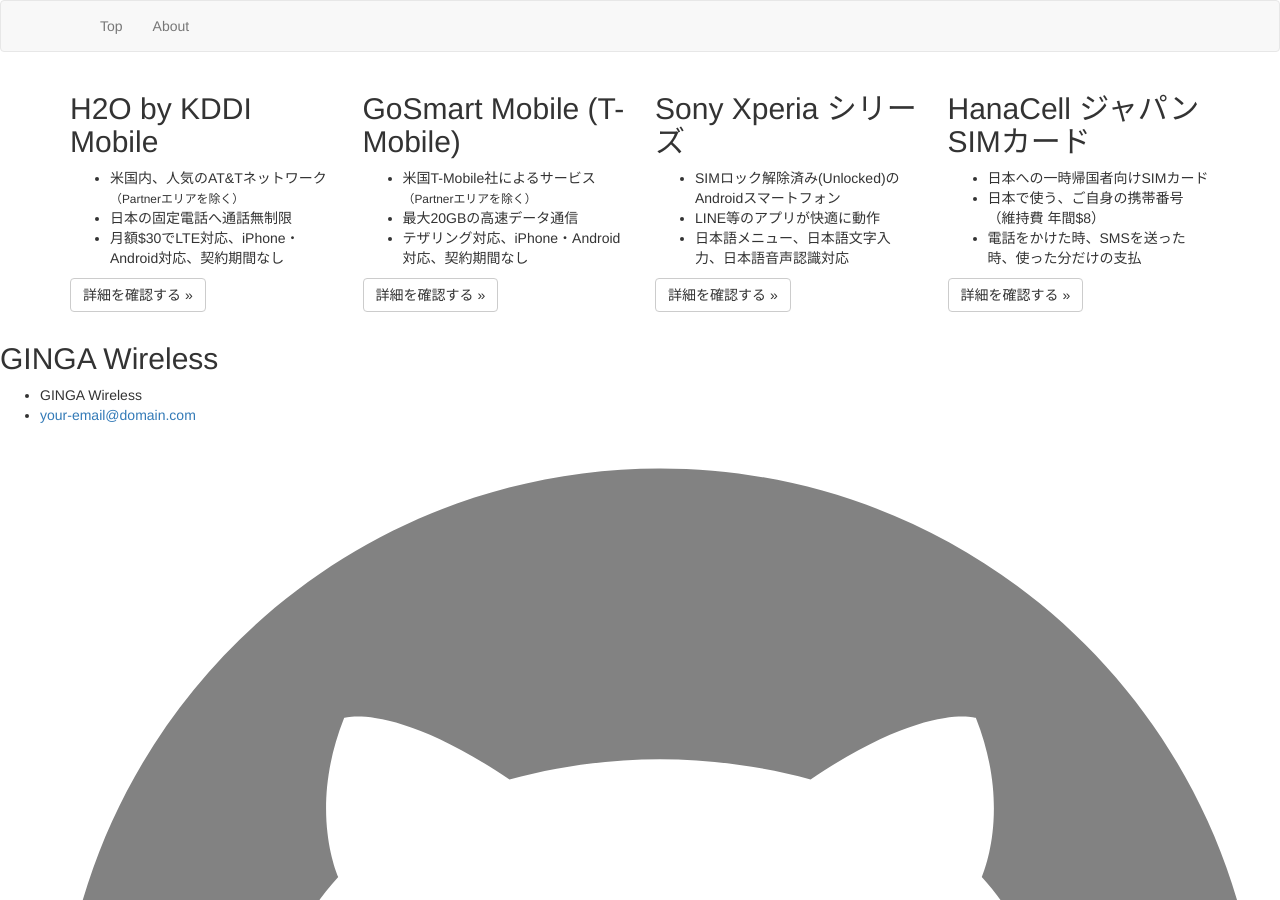
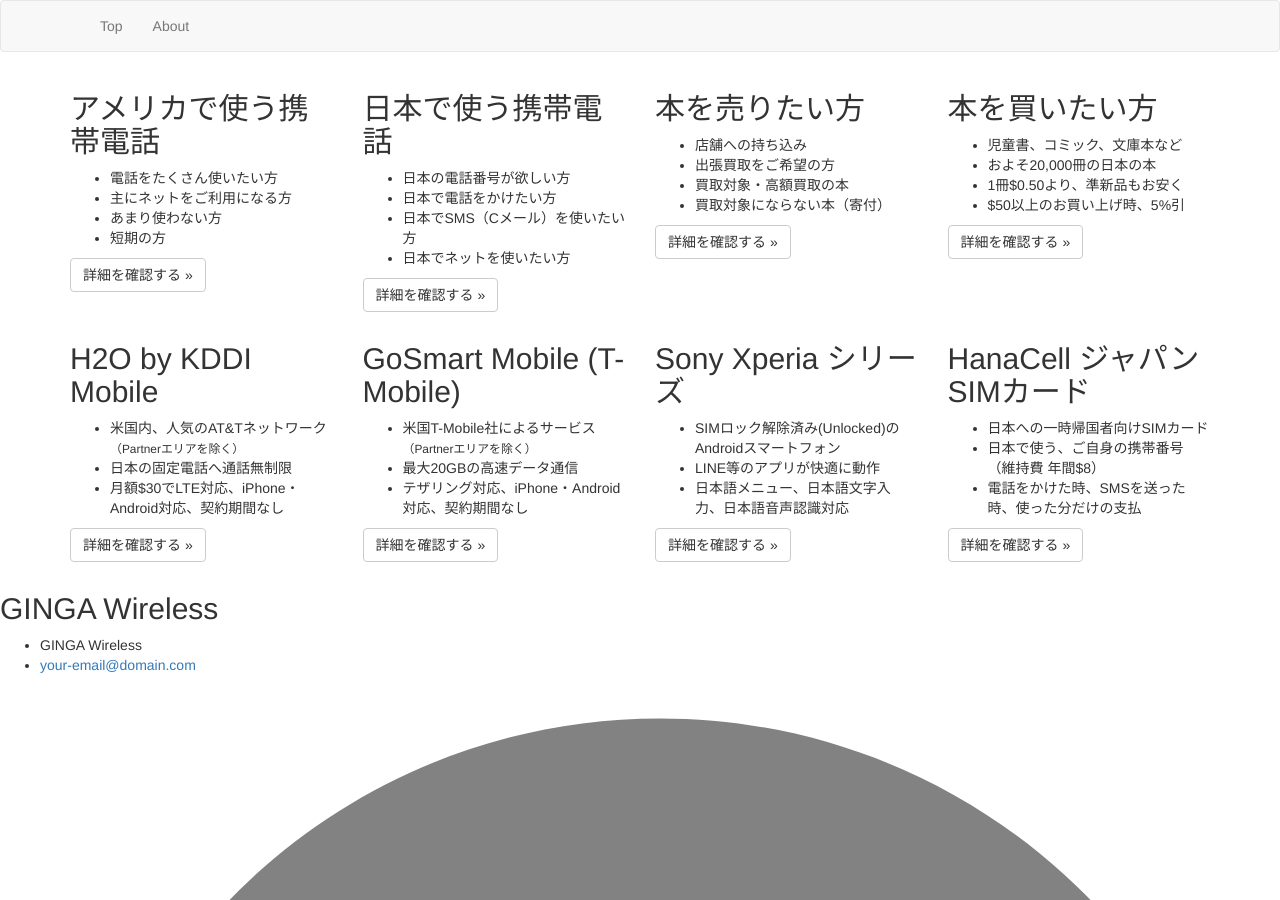
Before and after one commit to kenginga/gingaw3, a Jekyll site: the page built from index.html, in a window 1280 px wide and 900 px high. Built offline with Jekyll 4.4.1, drawn with Linux system fonts in a browser that asks for light colours; nearby versions of some CDN libraries.

Commit message:
added another row in Japanese

```diff
--- a/index.html
+++ b/index.html
@@ -4,6 +4,58 @@
 nav_order: 1
 ---
 <main>
+  <section class="container">
+    <div class="row">
+      <div class="col-lg-6">
+        <div class="row">
+          <article class="col-sm-6">
+            <h2>アメリカで使う携帯電話</h2>
+            <ul>
+              <li>電話をたくさん使いたい方</li>
+              <li>主にネットをご利用になる方</li>
+              <li>あまり使わない方</li>
+              <li>短期の方</li>
+            </ul>
+            <p><a class="btn btn-default" href="#" role="button">詳細を確認する &raquo;</a></p>
+          </article>
+          <article class="col-sm-6">
+            <h2>日本で使う携帯電話</h2>
+            <ul>
+              <li>日本の電話番号が欲しい方</li>
+              <li>日本で電話をかけたい方</li>
+              <li>日本でSMS（Cメール）を使いたい方</li>
+              <li>日本でネットを使いたい方</li>
+            </ul>
+            <p><a class="btn btn-default" href="#" role="button">詳細を確認する &raquo;</a></p>
+          </article>
+        </div>
+      </div>
+      <div class="col-lg-6">
+        <div class="row">
+          <article class="col-sm-6">
+            <h2>本を売りたい方</h2>
+            <ul>
+              <li>店舗への持ち込み</li>
+              <li>出張買取をご希望の方</li>
+              <li>買取対象・高額買取の本</li>
+              <li>買取対象にならない本（寄付）</li>
+            </ul>
+          <p><a class="btn btn-default" href="#" role="button">詳細を確認する &raquo;</a></p>
+         </article>
+          <article class="col-sm-6">
+            <h2>本を買いたい方</h2>
+            <ul>
+              <li>児童書、コミック、文庫本など</li>
+              <li>およそ20,000冊の日本の本</li>
+              <li>1冊$0.50より、準新品もお安く</li>
+              <li>$50以上のお買い上げ時、5%引</li>
+            </ul>
+            <p><a class="btn btn-default" href="#" role="button">詳細を確認する &raquo;</a></p>
+         </article>
+        </div>
+      </div>
+    </div>
+  </section>
   <section class="container">
     <div class="row">
       <div class="col-lg-6">
```
